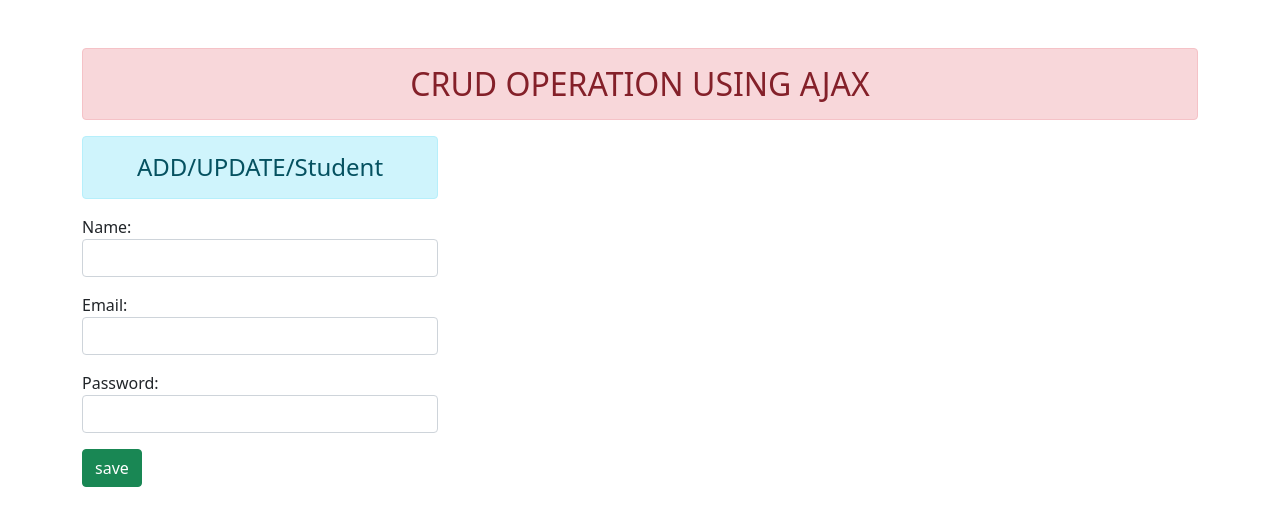
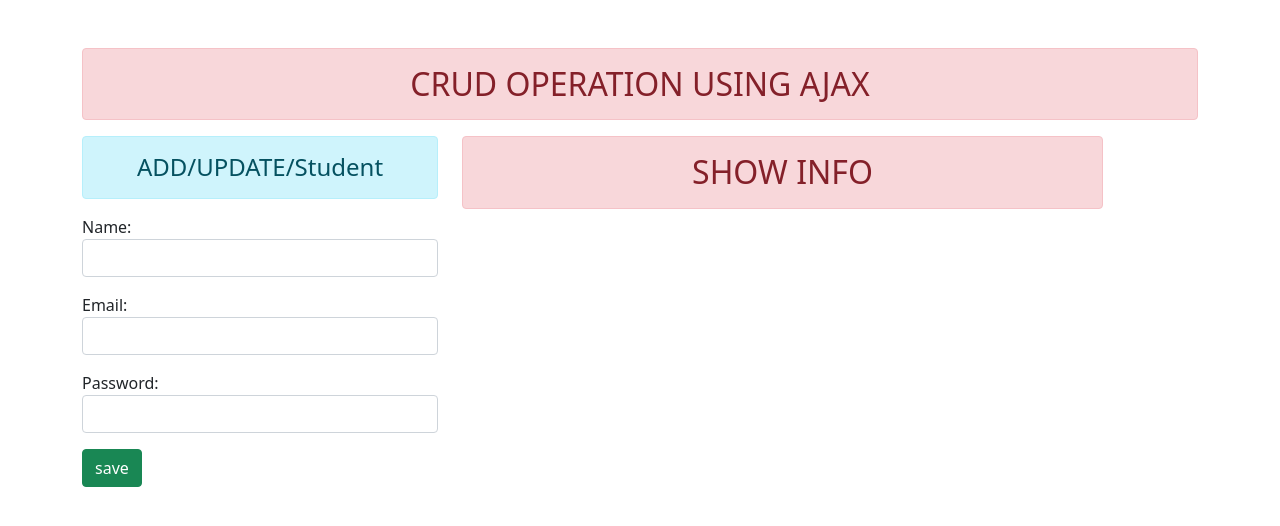
Before and after one commit to Sajan4072/Django_ajax, a Django app: page / in a window 1280 px wide. Shown: the top 526 px of the page. Run offline with Django 3.2, Linux system fonts and the light colour scheme; some libraries are stand-ins or nearby versions.

Commit message:
half of div of data retrival

```diff
--- a/Dajax/ajaxapp/templates/ajaxapp/home.html
+++ b/Dajax/ajaxapp/templates/ajaxapp/home.html
@@ -19,9 +19,16 @@
                 <h4 class="text-center alert alert-info">ADD/UPDATE/Student</h4>
                 <form action="" method="post">
                     {% csrf_token %} {{ form.as_p }}
+                    <input type="button" class="btn btn-success" id="btnsave" value="save" />
+                </form>
 
-                </form>
-                <input type="button" class="btn btn-success" id="btnsave" value="save" />
+            </div>
+            <div class="col-sm-7">
+
+                <h2 class="text-center alert alert-danger">
+                    SHOW INFO
+                </h2>
+                <table class="tab"></table>
             </div>
 
         </div>
```
Also changed, not shown: Dajax/db.sqlite3.
